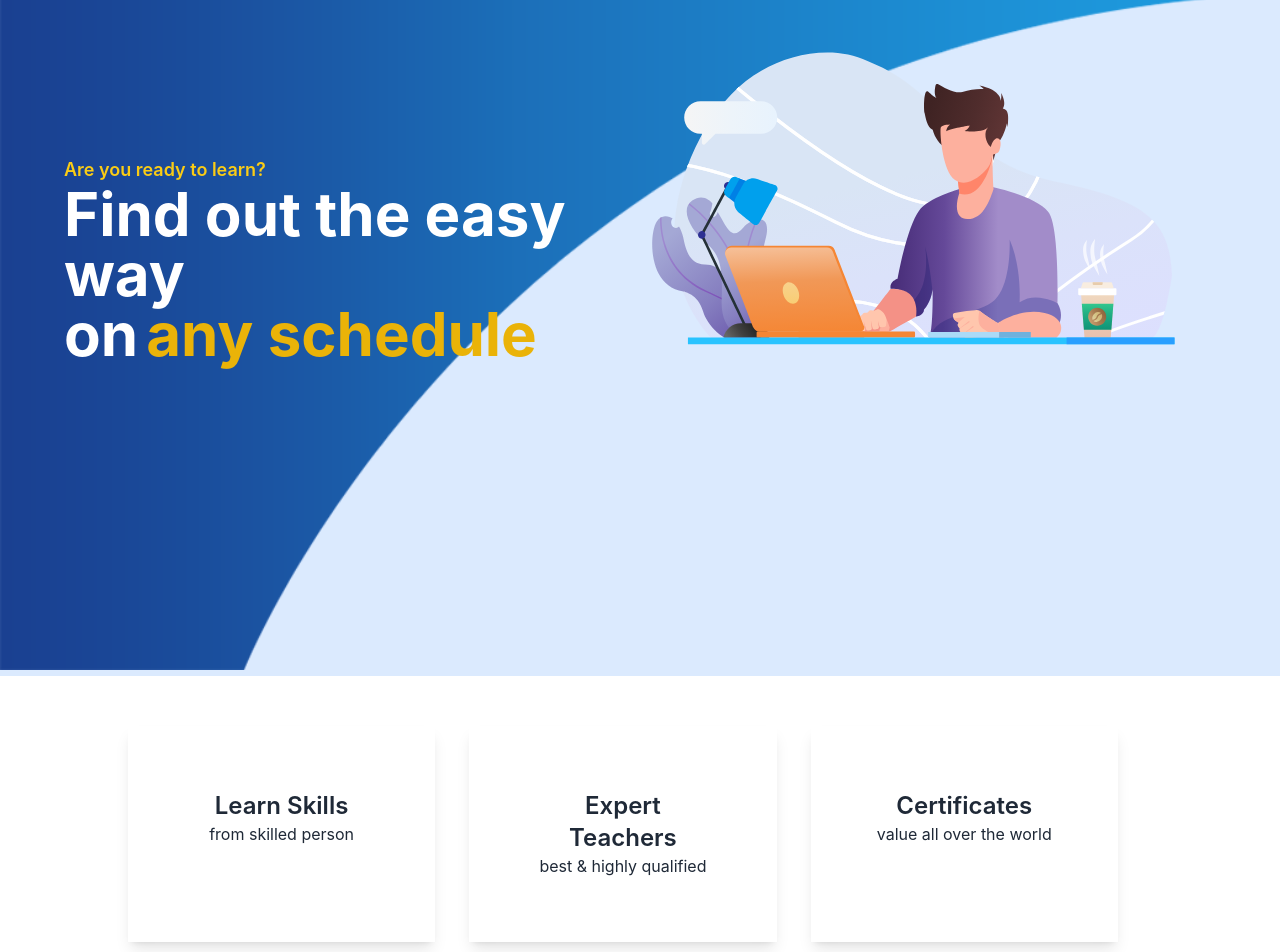
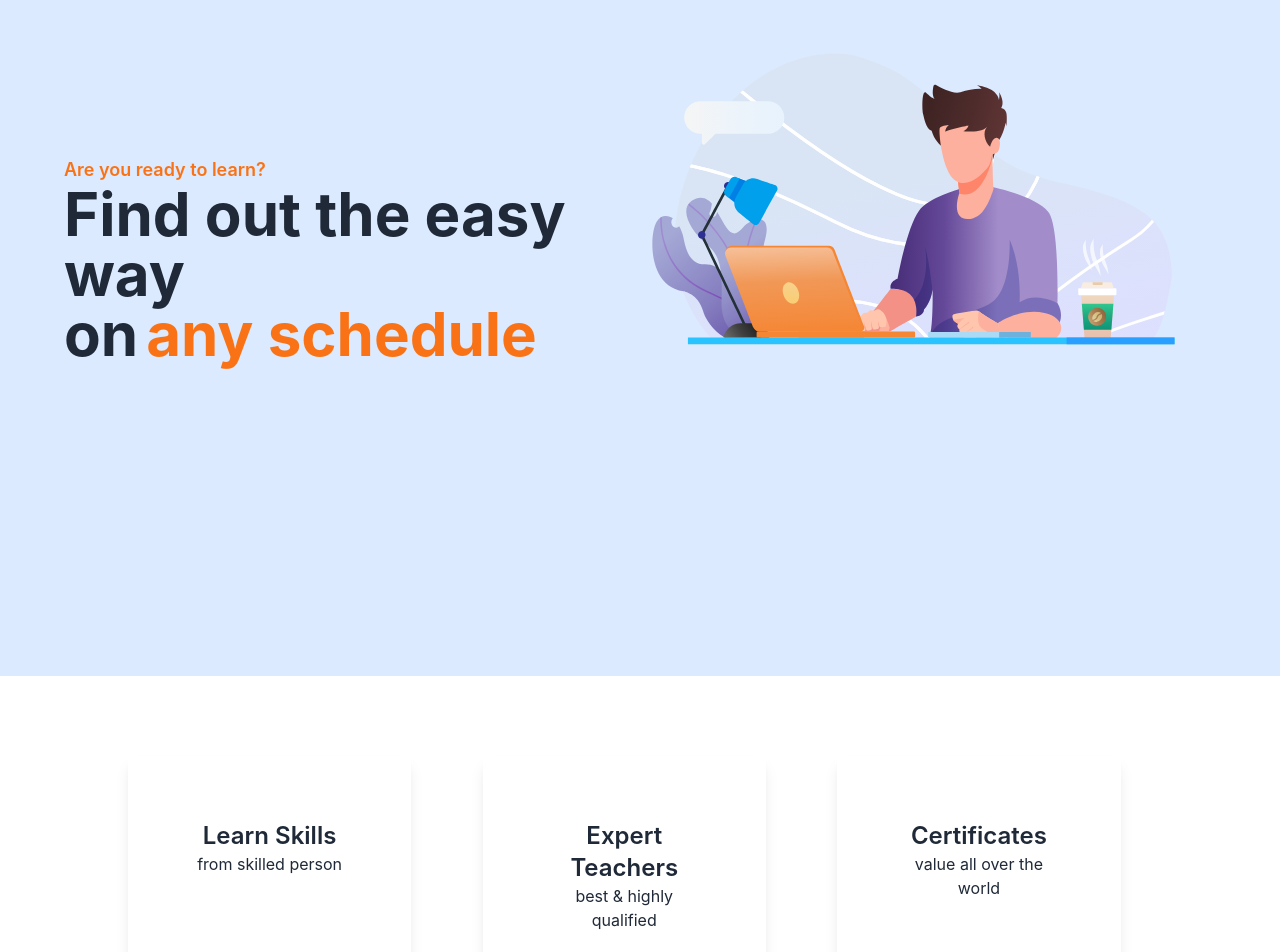
Before and after one commit to hussain322/e-learning-client, a React (Create React App) app: page / in a window 1280 px wide. Shown: the part 108-1060 px from the top of the page. Built offline with nearby package versions, Linux system fonts and the light colour scheme; no server answers.

Commit message:
added inviroment variable

```diff
--- a/src/Pages/Home/Hero/Hero.css
+++ b/src/Pages/Home/Hero/Hero.css
@@ -1,8 +1,4 @@
 .hero-container {
-  background-image: url(../../../assets/hero-bg.png);
-  background-position: left;
-  background-repeat: no-repeat;
-  background-size: contain;
   min-height: 90vh;
   margin-bottom: 50px;
 }
@@ -10,3 +6,9 @@
 .hero-title {
   margin-top: 200px;
 }
+
+@media only screen and (max-with: 576px) {
+  .hero-title {
+    margin-top: 0px;
+  }
+}
--- a/src/Pages/Home/Hero/Hero.js
+++ b/src/Pages/Home/Hero/Hero.js
@@ -8,12 +8,12 @@ const Hero = () => {
     <div className="hero-container bg-blue-100">
       <div className="w-[90%] mx-auto grid grid-cols-1 md:grid-cols-2">
         <div className="hero-title">
-          <h5 className="text-yellow-400 text-lg font-semibold">
+          <h5 className="text-orange-500 text-lg font-semibold">
             Are you ready to learn?
           </h5>
-          <h1 className="text-6xl font-bold text-white">
+          <h1 className="text-6xl font-bold ">
             Find out the easy way <br /> on
-            <span className="text-yellow-500 ml-2">any schedule</span>
+            <span className="text-orange-500 ml-2">any schedule</span>
           </h1>
         </div>
         <div>
--- a/src/Pages/Home/Slider/Slider.js
+++ b/src/Pages/Home/Slider/Slider.js
@@ -2,7 +2,7 @@ import React from "react";
 
 const Slider = () => {
   return (
-    <div className="grid grid-cols-1 md:grid-cols-2 lg:grid-cols-3 w-[80%] mx-auto">
+    <div className="grid grid-cols-1 md:grid-cols-2 lg:grid-cols-3 gap-10 w-[80%] mx-auto my-20">
       <div className="text-center p-16 shadow-lg w-[90%]">
         <div className="hover:scale-125 duration-[0.6s]">
           <h3 className="text-2xl font-semibold">Learn Skills</h3>
--- a/src/Pages/Shared/Footer/Footer.js
+++ b/src/Pages/Shared/Footer/Footer.js
@@ -2,7 +2,7 @@ import React from "react";
 
 const Footer = () => {
   return (
-    <footer className="footer footer-center p-10 bg-primary text-primary-content mt-20">
+    <footer className="footer footer-center p-10 bg-primary text-primary-content">
       <div>
         <svg
           width="50"
--- a/src/firebase/firebase.config.js
+++ b/src/firebase/firebase.config.js
@@ -1,12 +1,12 @@
 import { initializeApp } from "firebase/app";
 
 const firebaseConfig = {
-  apiKey: "AIzaSyA-cqtQUZNCxvGPllqZNqsM0HmJmIKA_ho",
-  authDomain: "e-learning-client-ccc81.firebaseapp.com",
-  projectId: "e-learning-client-ccc81",
-  storageBucket: "e-learning-client-ccc81.appspot.com",
-  messagingSenderId: "913285838094",
-  appId: "1:913285838094:web:1a3affc2936ddf2ba2535f",
+  apiKey: process.env.REACT_APP_apiKey,
+  authDomain: process.env.REACT_APP_authDomain,
+  projectId: process.env.REACT_APP_projectId,
+  storageBucket: process.env.REACT_APP_storageBucket,
+  messagingSenderId: process.env.REACT_APP_messagingSenderId,
+  appId: process.env.REACT_APP_appId,
 };
 
 // Initialize Firebase
```
